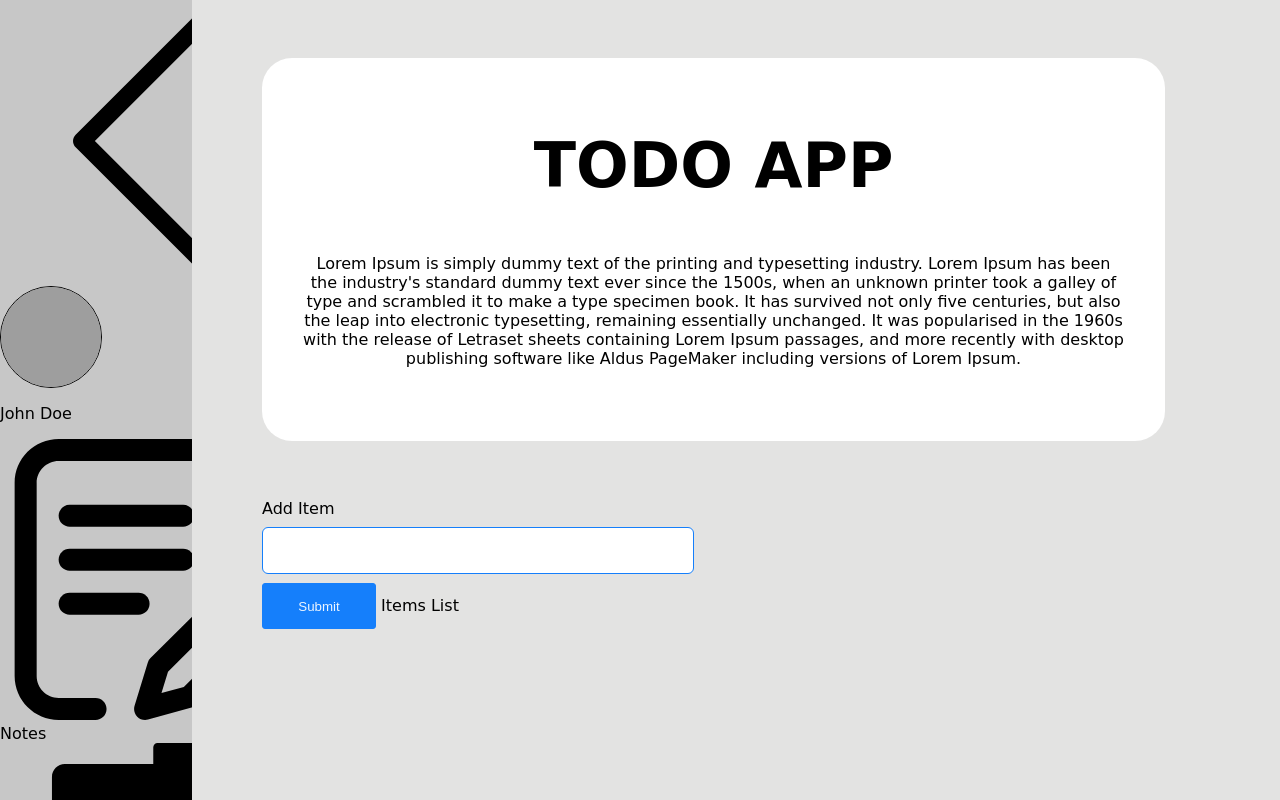
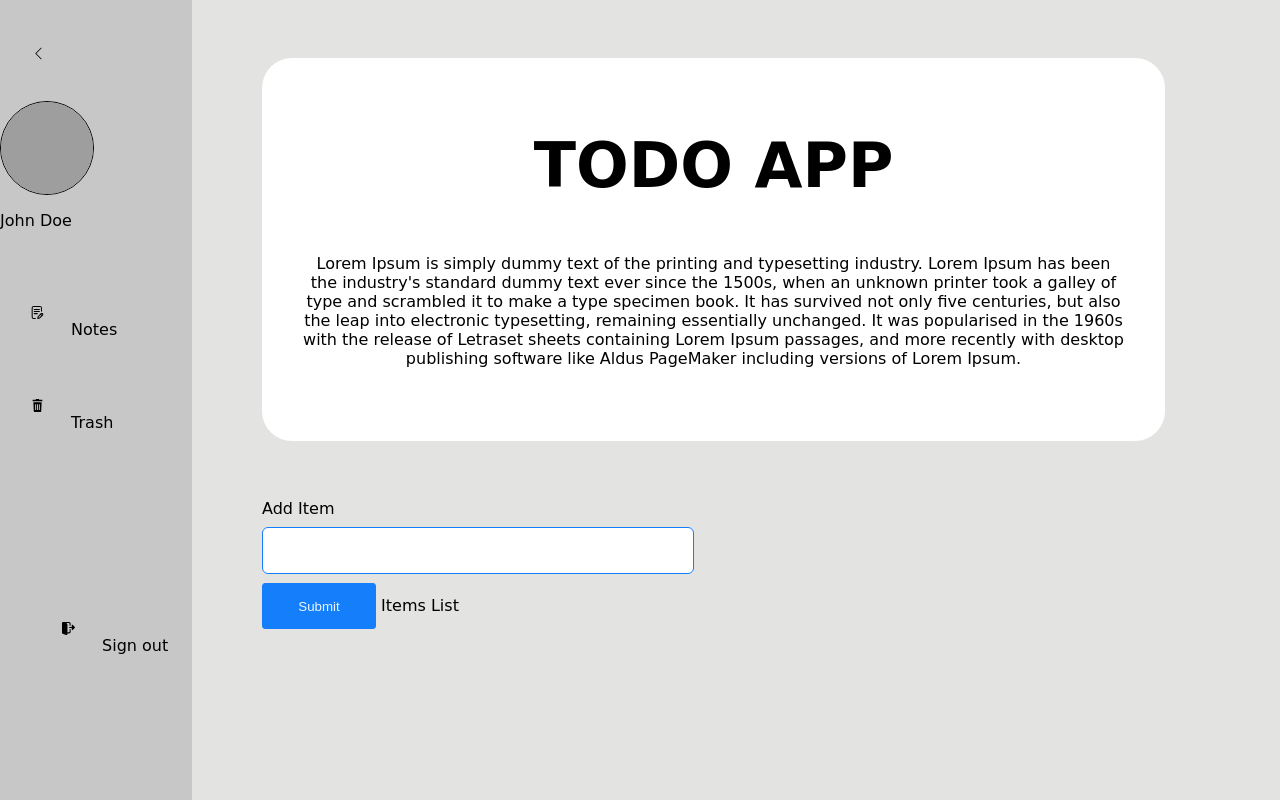
Before and after one commit to ALMLAMBO/SoftServe-apprenticeship-project, a plain HTML site: page index.html in a window 1280 px wide. Shown: the top 800 px of the page. Drawn offline with Linux system fonts and the light colour scheme; grey boxes are pictures that could not be loaded; a web font is replaced by a local one.

Commit message:
Add some css for navigation bar

```diff
--- a/css/style.css
+++ b/css/style.css
@@ -23,8 +23,8 @@ body {
 }
 
 .profile-image-circle-container {
-    width: 100px;
-    height: 100px;
+    width: 92px;
+    height: 92px;
     position: relative;
     overflow: hidden;
     border-radius: 50%;
@@ -85,3 +85,25 @@ body {
 .items-list {
     display: inline-block;
 }
+
+.left-arrow-image {
+    width: 13px;
+    margin: 47px 0 37px 32px;
+}
+
+.notes {
+
+}
+
+.notes-icon {
+    width: 13px;
+    margin: 60px 22px 16px 31px;
+}
+
+.notes-icon-text {
+    display: inline;
+}
+
+.sign-out {
+    margin: 130px 0 60px 31px;
+}
```
